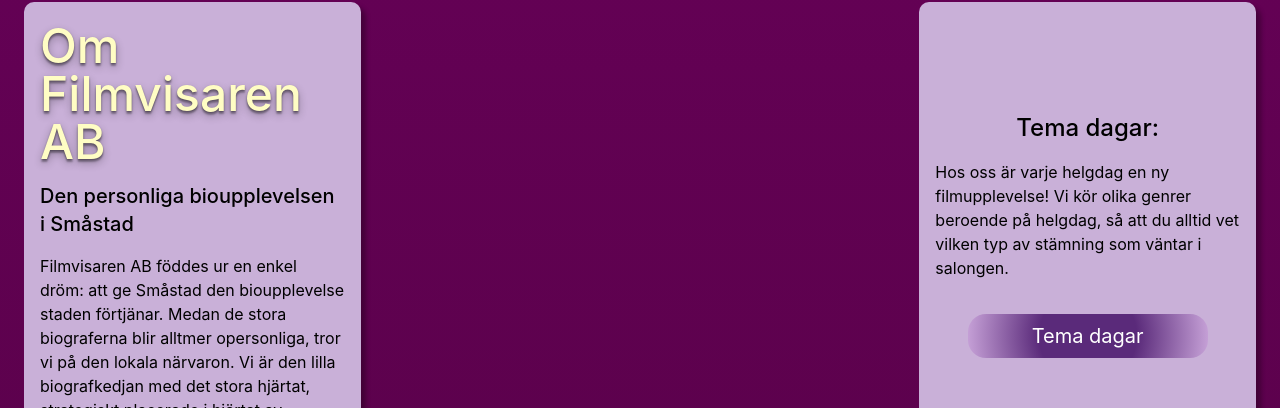
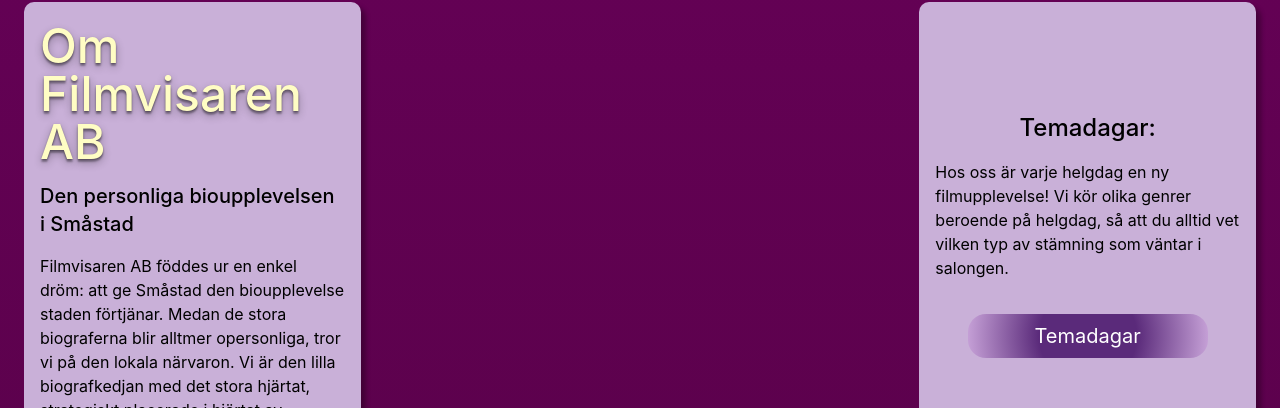
Before and after one commit to hkmp1303/filmvisarna, a React (Vite) app: page /aboutus in a window 1280 px wide. Shown: the part 188-596 px from the top of the page. Built offline with nearby package versions, Linux system fonts and the light colour scheme; no server answers; a web font is replaced by a local one.

Commit message:
corrected some spelling

```diff
--- a/src/pages/AboutUsPage.tsx
+++ b/src/pages/AboutUsPage.tsx
@@ -56,11 +56,11 @@ export default function AboutUs() {
             </div>
             <section className="side-link">
                 <div className='grid items-center justify-center'>
-                    <h3 className='font-medium text-2xl flex justify-center items-center pb-4'>Tema dagar:</h3>
+                    <h3 className='font-medium text-2xl flex justify-center items-center pb-4'>Temadagar:</h3>
                     <p className='pb-6'>Hos oss är varje helgdag en ny filmupplevelse! Vi kör olika genrer beroende på helgdag,
                         så att du alltid vet vilken typ av stämning som väntar i salongen.</p>
                     <button className='theme-days-btn'
-                        onClick={navThemeDays}>Tema dagar</button>
+                        onClick={navThemeDays}>Temadagar</button>
                 </div>
                 <div className='grid items-center justify-center'>
                     <h3 className='font-medium text-2xl flex justify-center items-center pb-4'>Kiosk: </h3>
```
